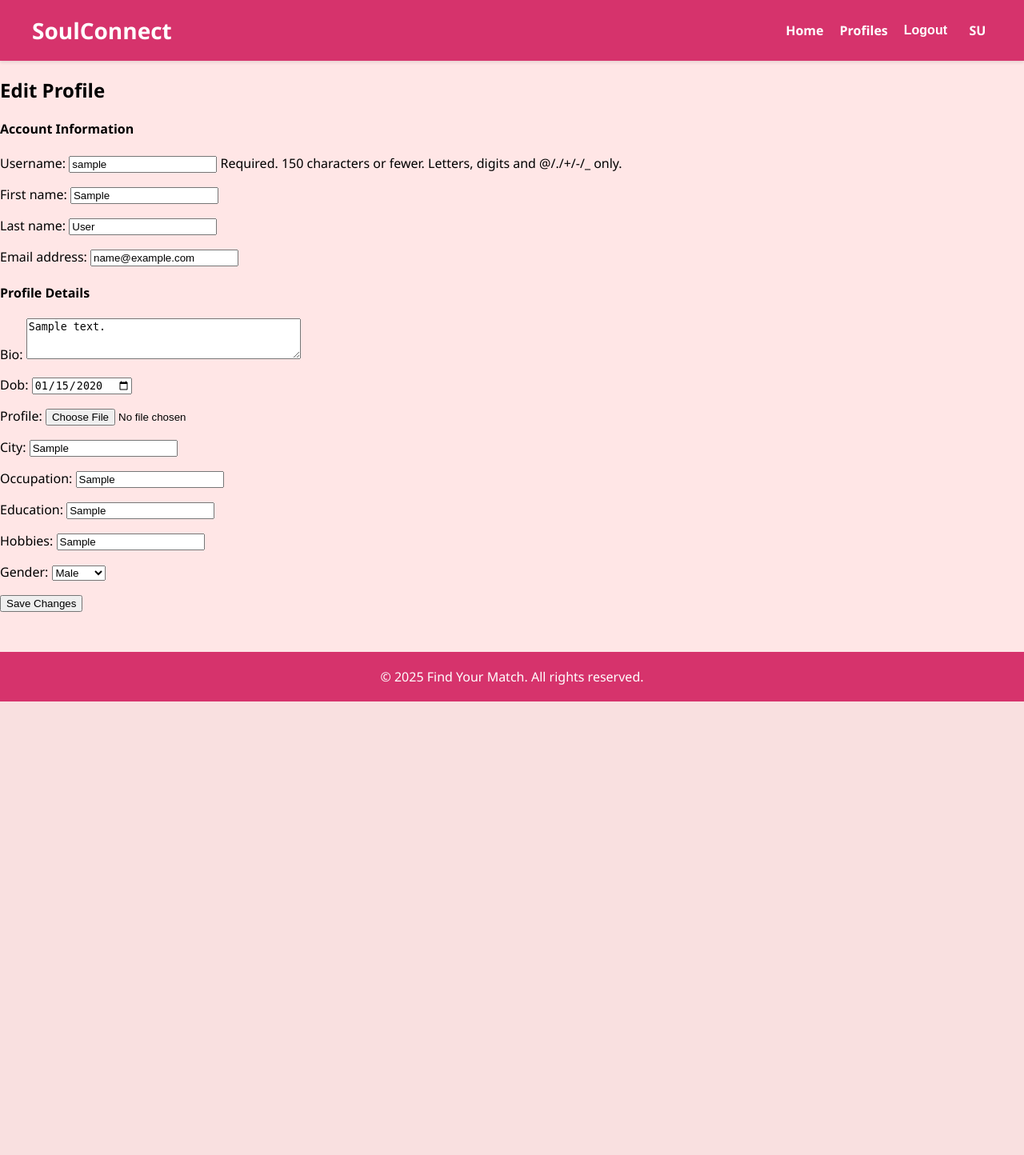
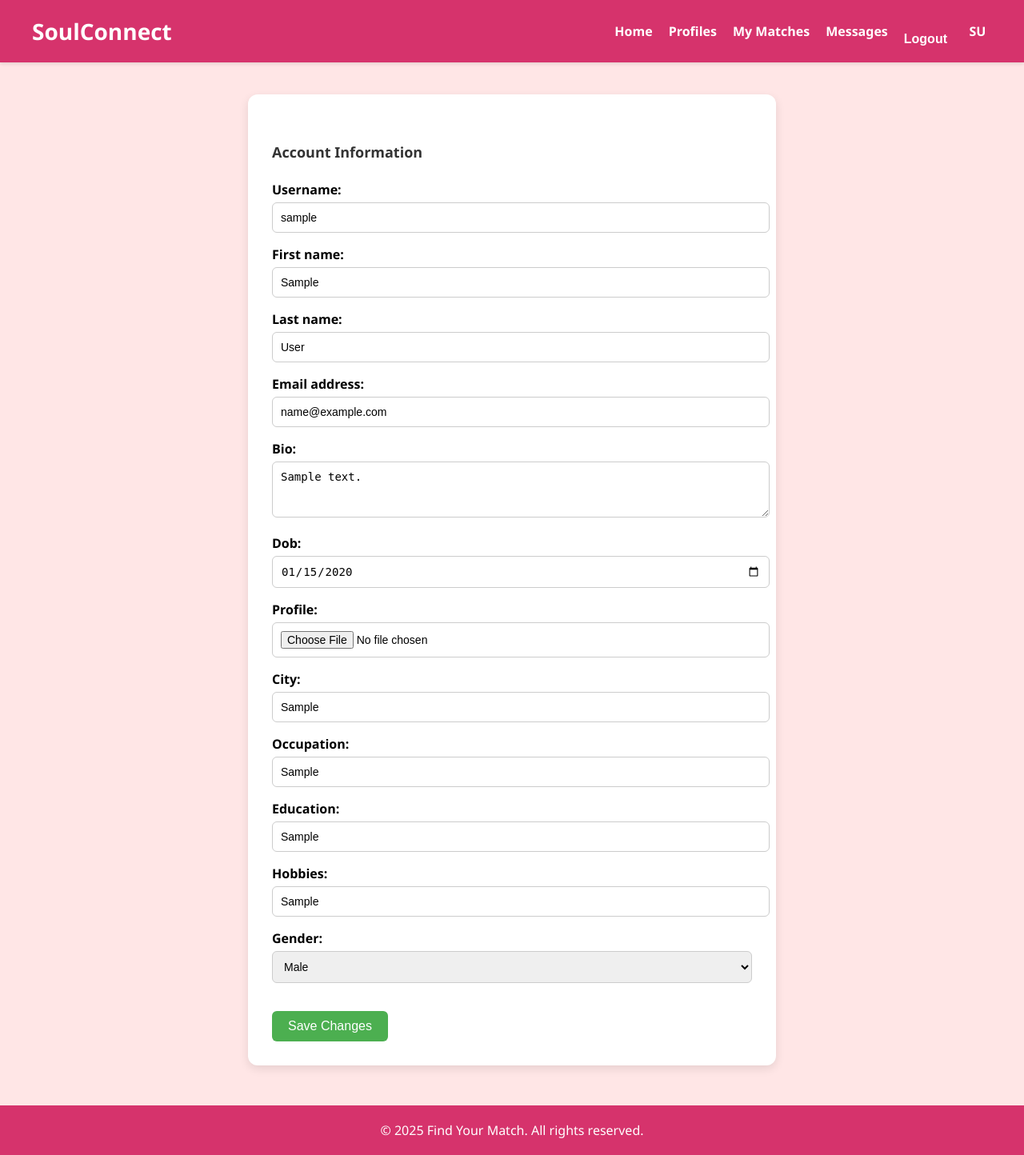
Before and after one commit to RanadipShrestha/SoulmateConnect, a Django app: page /profile/edit/ in a window 1280 px wide. Shown: the whole page at 80% size. Before the commit the page ends 877 px from the top, so only its background shows below. Run offline with Django 5.2, Linux system fonts and the light colour scheme; a user stored in the database is signed in; tables that the repository leaves empty hold one stand-in row (values such as "Sample post").

Commit message:
matchmaking and chatting system added beta version

```diff
--- a/dating/app/apps.py
+++ b/dating/app/apps.py
@@ -1,5 +1,4 @@
 from django.apps import AppConfig
-
 
 class AppConfig(AppConfig):
     default_auto_field = 'django.db.models.BigAutoField'
--- a/dating/app/forms.py
+++ b/dating/app/forms.py
@@ -2,6 +2,16 @@ from django.contrib.auth.forms import UserCreationForm
 from django.contrib.auth.models import User
 from django import forms
 from .models import UserDetails
+from .models import Message
+
+class MessageForm(forms.ModelForm):
+    class Meta:
+        model = Message
+        fields = ['content']
+        widgets = {
+            'content': forms.Textarea(attrs={'rows': 3, 'placeholder': 'Type your message...'}),
+        }
+
 
 class UserCreateForm(UserCreationForm):
     class Meta:
@@ -12,6 +22,9 @@ class ProfileEditForm(forms.ModelForm):
     class Meta:
         model = User
         fields = ['username', 'first_name', 'last_name', 'email']
+        help_texts = {
+            'username': None,  # This removes the default help text
+        }
         widgets = {
             'username': forms.TextInput(attrs={'class': 'form-control'}),
             'first_name': forms.TextInput(attrs={'class': 'form-control'}),
--- a/dating/app/models.py
+++ b/dating/app/models.py
@@ -1,5 +1,6 @@
 from django.db import models
 from django.contrib.auth.models import User
+
 # Create your models here.
 
 
@@ -21,3 +22,30 @@ class UserDetails(models.Model):
 
     def __str__(self):
         return f"{self.user.username} - UserDetails"
+
+
+class Like(models.Model):
+    from_user = models.ForeignKey(User, related_name='likes_sent', on_delete=models.CASCADE)
+    to_user = models.ForeignKey(User, related_name='likes_received', on_delete=models.CASCADE)
+    timestamp = models.DateTimeField(auto_now_add=True)
+
+class Meta:
+    unique_together = ('from_user', 'to_user')
+
+class Match(models.Model):
+    user1 = models.ForeignKey(User, related_name='matches1', on_delete=models.CASCADE)
+    user2 = models.ForeignKey(User, related_name='matches2', on_delete=models.CASCADE)
+    matched_on = models.DateTimeField(auto_now_add=True)
+
+    class Meta:
+        unique_together = ('user1', 'user2')
+
+class Message(models.Model):
+    sender = models.ForeignKey(User, related_name='sent_messages', on_delete=models.CASCADE)
+    recipient = models.ForeignKey(User, related_name='received_messages', on_delete=models.CASCADE)
+    content = models.TextField()
+    timestamp = models.DateTimeField(auto_now_add=True)
+    is_read = models.BooleanField(default=False)
+
+    def __str__(self):
+        return f"From {self.sender} to {self.recipient}: {self.content[:30]}"
--- a/dating/app/urls.py
+++ b/dating/app/urls.py
@@ -1,12 +1,17 @@
 from django.urls import path
 from django.contrib.auth import views as auth_views
 from .views import *
+from . import views
 urlpatterns = [
     path('', index, name="index"),
     path("register/", registerPage, name="register"),
     path('profiles/', profiles_view, name='profiles'),
     path('my_profile/', my_profile, name='my_profile'),
+    path('messages/', views.conversations, name='conversations'),
+    path('chat/<int:user_id>/', views.chat_view, name='chat_view'),
     path('logout/', auth_views.LogoutView.as_view(next_page='index'), name='logout'),
     path('profile/edit/', edit_profile, name='edit_profile'),
     path("login/", loginPage, name="login"),
+    path('like/<int:user_id>/', views.like_user, name='like_user'),
+    path('my-matches/', views.my_matches, name='my_matches'),
 ]
--- a/dating/app/views.py
+++ b/dating/app/views.py
@@ -10,12 +10,37 @@ from django.contrib.auth.decorators import login_required
 from django.shortcuts import redirect
 from django.views.decorators.http import require_POST
 from .forms import UserDetailsEditForm, ProfileEditForm
+from .models import Like, Match
+from django.db.models import Q
+from .forms import MessageForm
+from .models import Message
+
+@login_required
+def like_user(request, user_id):
+    from_user = request.user
+    to_user = get_object_or_404(User, id=user_id)
+
+    # Prevent duplicate likes
+    if Like.objects.filter(from_user=from_user, to_user=to_user).exists():
+        messages.info(request, "You already liked this user.")
+        return redirect('profiles')
+
+    # Save the like
+    Like.objects.create(from_user=from_user, to_user=to_user)
+
+    # Check for mutual like
+    if Like.objects.filter(from_user=to_user, to_user=from_user).exists():
+        user_ids = sorted([from_user.id, to_user.id])
+        if not Match.objects.filter(user1_id=user_ids[0], user2_id=user_ids[1]).exists():
+            Match.objects.create(user1_id=user_ids[0], user2_id=user_ids[1])
+            messages.success(request, "It's a match!")
+
+    else:
+        messages.success(request, "You liked this user.")
+
+    return redirect('profiles')
 
 
-@require_POST
-def logout_view(request):
-    logout(request)
-    return redirect('index')
 
 def index(request):
     return render(request, 'index.html')
@@ -70,7 +95,7 @@ def loginPage(request):
 
 
 def profiles_view(request):
-    profiles = UserDetails.objects.select_related('user').all()
+    profiles = UserDetails.objects.select_related('user').exclude(user=request.user)
     return render(request, 'profiles.html', {'profiles': profiles})
 
 @login_required
@@ -99,3 +124,68 @@ def edit_profile(request):
         'user_form': user_form,
         'details_form': details_form,
     })
+
+@require_POST
+def logout_view(request):
+    logout(request)
+    return redirect('index')
+
+@login_required
+def my_matches(request):
+    user = request.user
+    matches = Match.objects.filter(user1=user) | Match.objects.filter(user2=user)
+    matched_users = []
+
+    for match in matches:
+        matched_users.append(match.user2 if match.user1 == user else match.user1)
+
+    return render(request, 'my_matches.html', {'matched_users': matched_users})
+
+@login_required
+def conversations(request):
+    user = request.user
+    # Get users matched with the current user
+    matches = Match.objects.filter(Q(user1=user) | Q(user2=user))
+    matched_users = []
+    for match in matches:
+        matched_users.append(match.user2 if match.user1 == user else match.user1)
+
+    return render(request, 'conversations.html', {'matched_users': matched_users})
+
+
+@login_required
+def chat_view(request, user_id):
+    user = request.user
+    other_user = get_object_or_404(User, id=user_id)
+
+    # Check if they are matched
+    matched = Match.objects.filter(
+        Q(user1=user, user2=other_user) | Q(user1=other_user, user2=user)
+    ).exists()
+
+    if not matched:
+        return redirect('conversations')  # not allowed
+
+    messages = Message.objects.filter(
+        Q(sender=user, recipient=other_user) | Q(sender=other_user, recipient=user)
+    ).order_by('timestamp')
+
+    # Mark received messages as read
+    Message.objects.filter(sender=other_user, recipient=user, is_read=False).update(is_read=True)
+
+    if request.method == 'POST':
+        form = MessageForm(request.POST)
+        if form.is_valid():
+            message = form.save(commit=False)
+            message.sender = user
+            message.recipient = other_user
+            message.save()
+            return redirect('chat_view', user_id=other_user.id)
+    else:
+        form = MessageForm()
+
+    return render(request, 'chat.html', {
+        'other_user': other_user,
+        'messages': messages,
+        'form': form,
+    })
--- a/dating/dating/settings.py
+++ b/dating/dating/settings.py
@@ -39,6 +39,7 @@ INSTALLED_APPS = [
     'django.contrib.messages',
     'django.contrib.staticfiles',
     'app',
+    'channels',
 ]
 
 MIDDLEWARE = [
--- a/dating/templates/base/nav.html
+++ b/dating/templates/base/nav.html
@@ -60,8 +60,8 @@
   }
 
   .user-initials-link {
-    background: #ffe4ee;
-    color: #b01e4c;
+    background: #6f6267;
+    color: #debac5;
     font-weight: bold;
     width: 36px;
     height: 36px;
@@ -119,6 +119,20 @@
           </li>
 
           <li>
+            <a href="{% url 'my_matches' %}"
+               {% if request.resolver_match.url_name == 'my_matches' %} aria-current="page"{% endif %}>
+              My Matches
+            </a>
+          </li>
+
+          <li>
+            <a href="{% url 'conversations' %}"
+               {% if request.resolver_match.url_name == 'conversations' %} aria-current="page"{% endif %}>
+              Messages
+            </a>
+          </li>
+
+          <li>
             <form method="POST" action="{% url 'logout' %}">
               {% csrf_token %}
               <button type="submit">Logout</button>
--- a/dating/templates/edit_profile.html
+++ b/dating/templates/edit_profile.html
@@ -1,9 +1,69 @@
 {% extends "base/base.html" %}
 {% load static %}
+
 {% block content %}
+<style>
+    .card {
+        max-width: 600px;
+        margin: 40px auto;
+        padding: 30px;
+        background-color: #fff;
+        border-radius: 12px;
+        box-shadow: 0 4px 12px rgba(0, 0, 0, 0.1);
+    }
 
-<div class="profile-container">
-    <h2>Edit Profile</h2>
+    .card h2 {
+        margin-bottom: 20px;
+        font-size: 24px;
+        border-bottom: 2px solid #eee;
+        padding-bottom: 10px;
+    }
+
+    .card h4 {
+        margin-top: 30px;
+        font-size: 18px;
+        color: #333;
+    }
+
+    form p {
+        margin-bottom: 15px;
+    }
+
+    form label {
+        font-weight: 600;
+        display: block;
+        margin-bottom: 5px;
+    }
+
+    form input,
+    form textarea,
+    form select {
+        width: 100%;
+        padding: 10px;
+        border: 1px solid #ccc;
+        border-radius: 6px;
+        font-size: 14px;
+    }
+
+    button[type="submit"] {
+        margin-top: 20px;
+        padding: 10px 20px;
+        font-size: 16px;
+        background-color: #4CAF50;
+        color: #fff;
+        border: none;
+        border-radius: 6px;
+        cursor: pointer;
+        transition: background-color 0.3s ease;
+    }
+
+    button[type="submit"]:hover {
+        background-color: #45a049;
+    }
+</style>
+
+<div class="card">
+    <!-- <h2>Edit Profile</h2> -->
 
     <form method="post" enctype="multipart/form-data">
         {% csrf_token %}
@@ -11,11 +71,9 @@
         <h4>Account Information</h4>
         {{ user_form.as_p }}
 
-        <h4>Profile Details</h4>
         {{ details_form.as_p }}
 
         <button type="submit">Save Changes</button>
     </form>
 </div>
-
 {% endblock %}
```
Also changed, not shown: dating/templates/chat.html (added, +36 -0 lines), dating/templates/conversations.html (added, +21 -0 lines), dating/templates/my_matches.html (added, +72 -0 lines), dating/templates/profiles.html (+14 -2 lines), dating/app/migrations/0005_like_match.py (added), dating/app/migrations/0006_message.py (added), dating/media/profile/coffee.jpg (added), dating/media/profile/soulconnect_YvMExsB.jpg (added).
